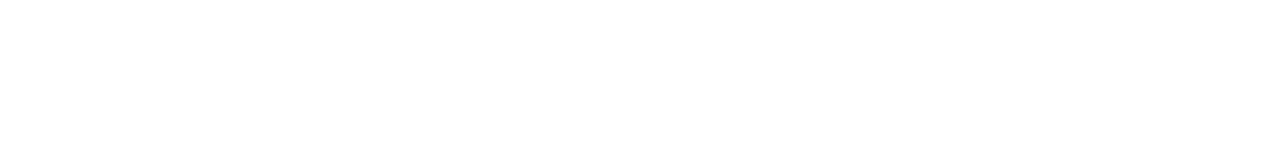
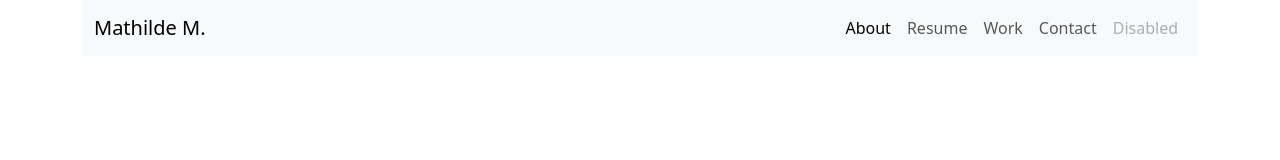
Before and after one commit to m-mathilde34/m-mathilde34.github.io, a website: page index.html in a window 1280 px wide. Drawn offline with nearby package versions, Linux system fonts and the light colour scheme.

Commit message:
Added navbar

```diff
--- a/index.html
+++ b/index.html
@@ -7,6 +7,39 @@
     <link rel="stylesheet" href="assets/css/style.css">
 </head>
 <body>
+<!-- NAVBAR SECTION -->
+    <div class="container">
+        <nav class="navbar navbar-expand-lg bg-body-tertiary">
+            <div class="container-md">
+            <a class="navbar-brand" href="index.html">Mathilde M.</a>
+            <button class="navbar-toggler" type="button" data-bs-toggle="collapse" data-bs-target="#navbarNav" aria-controls="navbarNav" aria-expanded="false" aria-label="Toggle navigation">
+                <span class="navbar-toggler-icon"></span>
+            </button>
+            <div class="collapse navbar-collapse justify-content-end" id="navbarNav">
+                <ul class="navbar-nav">
+                <li class="nav-item">
+                    <a class="nav-link active" aria-current="page" href="index.html">About</a>
+                </li>
+                <li class="nav-item">
+                    <a class="nav-link" href="#">Resume</a>
+                </li>
+                <li class="nav-item">
+                    <a class="nav-link" href="#">Work</a>
+                </li>
+                <li class="nav-item">
+                    <a class="nav-link" href="#">Contact</a>
+                </li>
+                <li class="nav-item">
+                    <a class="nav-link disabled" aria-disabled="true">Disabled</a>
+                </li>
+                </ul>
+            </div>
+            </div>
+        </nav>
+    </div>
+
+<!-- NAVBAR END -->
+
 
     <script src="/node_modules/bootstrap/dist/js/bootstrap.bundle.js"></script>
 </body>
```
